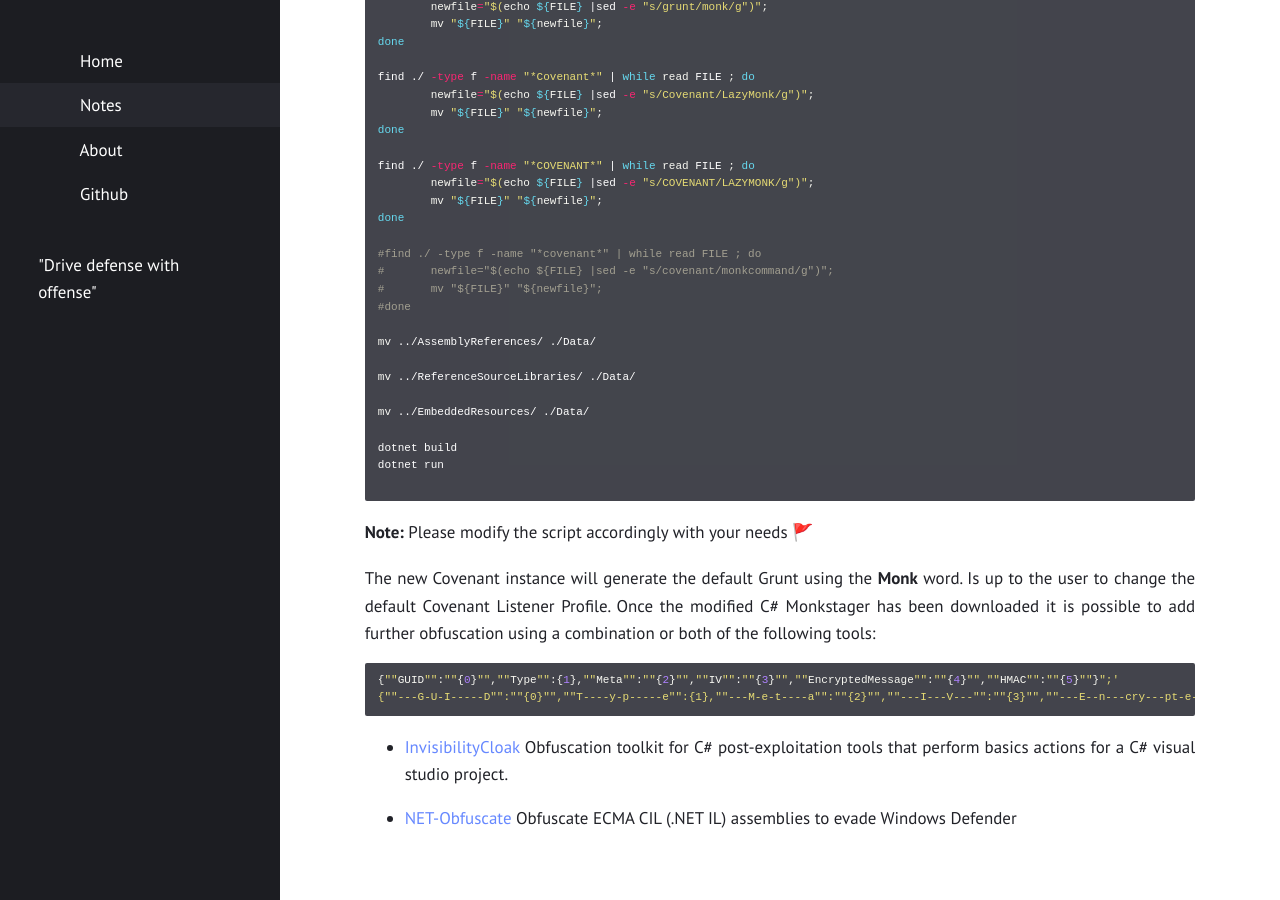
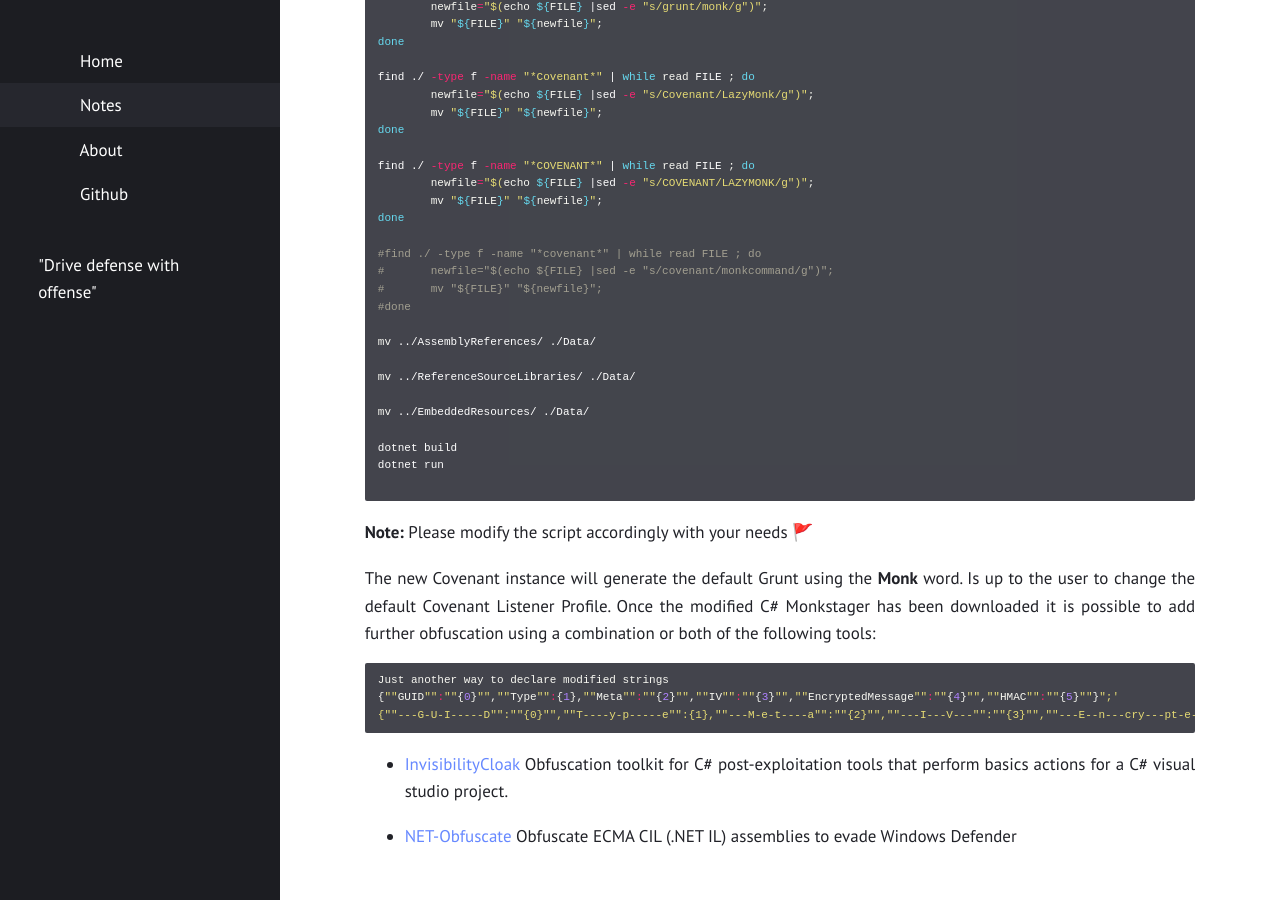
Before and after one commit to Fil88/Fil88.github.io, a Jekyll site: the page built from notes.md, in a window 1280 px wide and 900 px high, scrolled down 8680 px. Built offline with Jekyll 4.4.1, drawn with Linux system fonts in a browser that asks for light colours.

Commit message:
Update notes.md

````diff
--- a/notes.md
+++ b/notes.md
@@ -488,7 +488,8 @@
 The new Covenant instance will generate the default Grunt using the __Monk__ word. Is up to the user to change the default Covenant Listener Profile.
 Once the modified C# Monkstager has been downloaded it is possible to add further obfuscation using a combination or both of the following tools:
 
-```py
+```cpp
+Just another way to declare modified strings
 {""GUID"":""{0}"",""Type"":{1},""Meta"":""{2}"",""IV"":""{3}"",""EncryptedMessage"":""{4}"",""HMAC"":""{5}""}";'
 {""---G-U-I-----D"":""{0}"",""T----y-p-----e"":{1},""---M-e-t----a"":""{2}"",""---I---V---"":""{3}"",""---E--n---cry---pt-e-d-M-e---ss---a-g-e"":""{4}"",""---H-----M--A--C"":""{5}""}".Replace("-","");'
 ```
````
